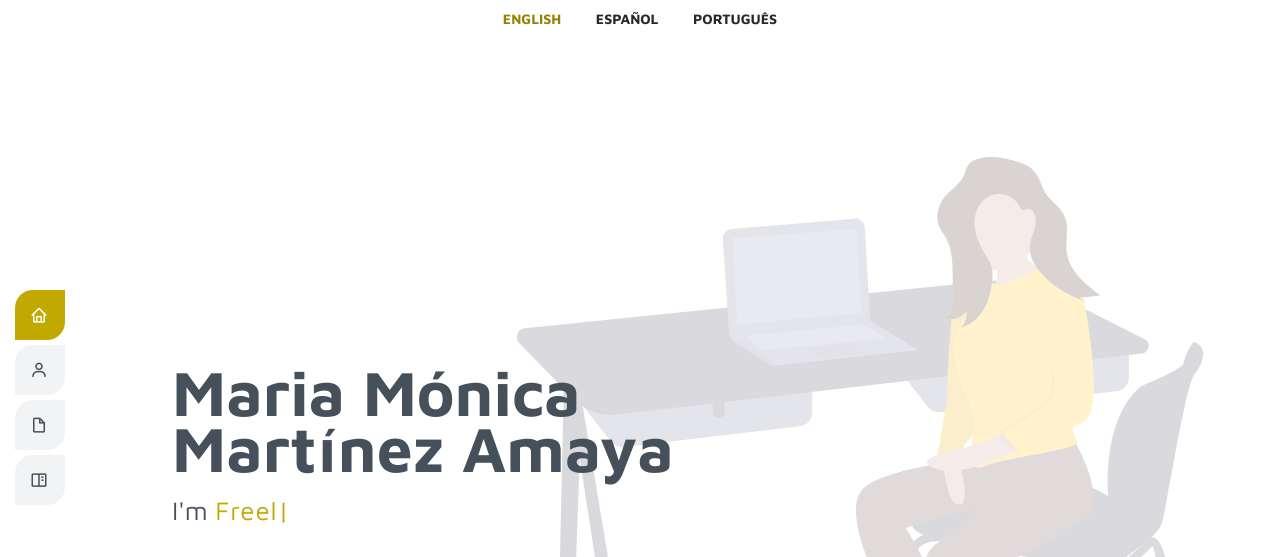
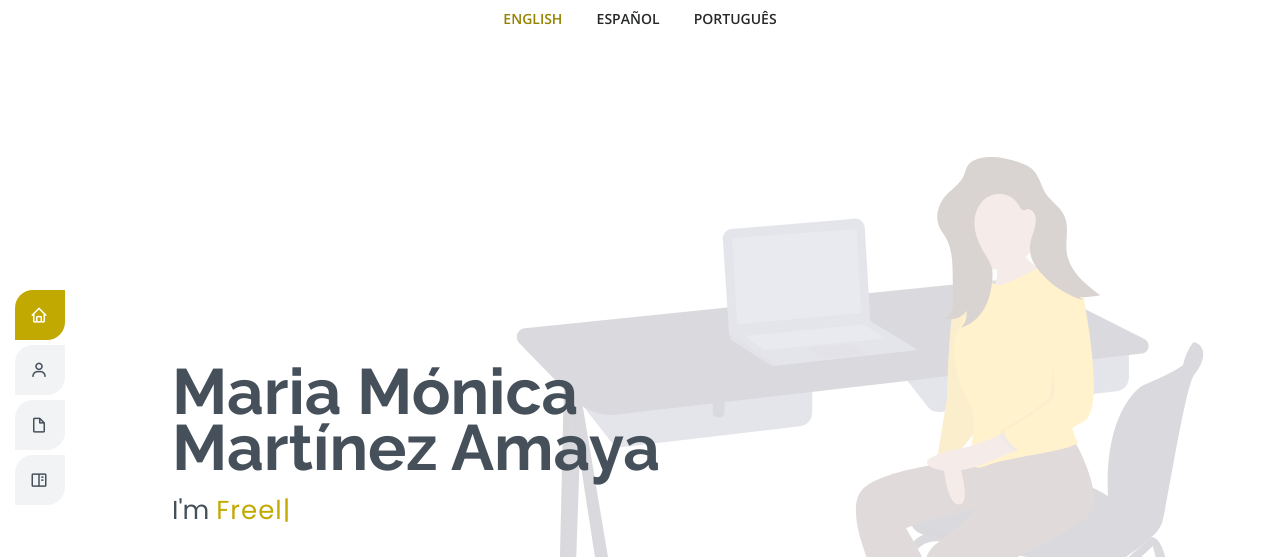
Before and after one commit to Moni4/monica, a plain HTML site: page index.html in a window 1280 px wide. Shown: the top 557 px of the page. Drawn offline with nearby package versions, Linux system fonts and the light colour scheme.

Commit message:
Revert "change font-family & change title"
This reverts commit 7631be8fbea8e8e9c93e2f071de006a242c972af.

```diff
--- a/css/style.css
+++ b/css/style.css
@@ -1,4 +1,3 @@
-@import url("https://fonts.googleapis.com/css?family=Maven+Pro:400,700");
 /*--------------------------------------------------------------
 # Portfolio
 --------------------------------------------------------------*/
@@ -105,7 +104,7 @@
 # General
 --------------------------------------------------------------*/
 body {
-  font-family: "Maven Pro", sans-serif;
+  font-family: "Open Sans", sans-serif;
   color: #272829;
 }
 
@@ -403,7 +402,6 @@ h6 {
 }
 
 #hero h1 {
-  font-family: "Maven Pro", sans-serif;
   margin: 0;
   font-size: 64px;
   font-weight: 700;
@@ -415,7 +413,7 @@ h6 {
   color: #45505b;
   margin: 15px 0 0 0;
   font-size: 26px;
-  font-family: "Maven Pro", sans-serif;
+  font-family: "Poppins", sans-serif;
 }
 
 #hero div p span {
--- a/js/function.js
+++ b/js/function.js
@@ -60,6 +60,8 @@ function translate() {
             // elem.style.display = 'none';
         }
     });
+
+
 }
 
 translate();
```
Also changed, not shown: portfolio-details.html (+1 -1 lines).
